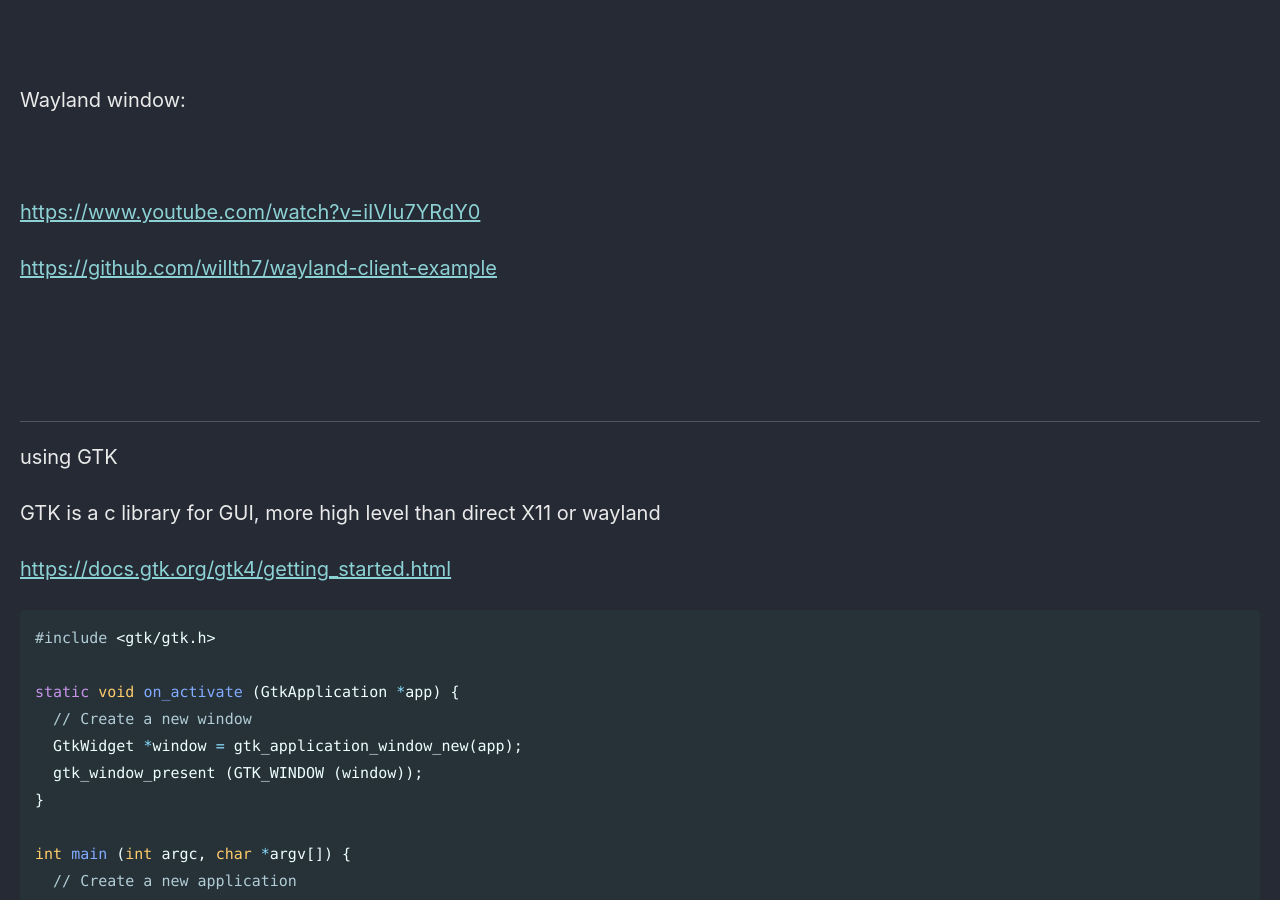
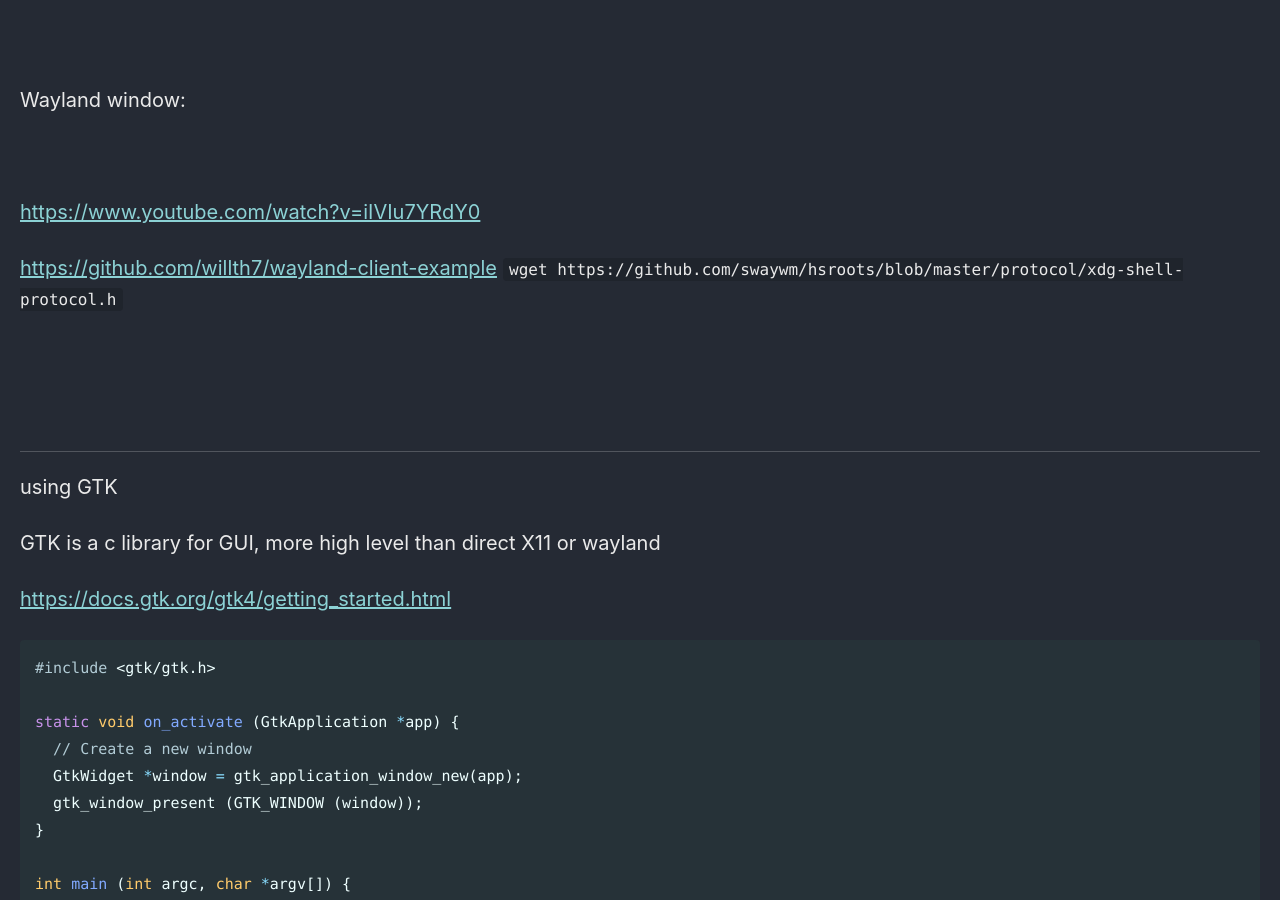
Before and after one commit to Connor-McCartney/Connor-McCartney.github.io, a Jekyll site: the page built from _pages/misc/xguic.md, in a window 1280 px wide and 900 px high, scrolled down 15971 px. Built offline with Jekyll 4.4.1, drawn with Linux system fonts in a browser that asks for light colours; cached includes are drawn as plain includes.

Commit message:
Update xguic.md

```diff
--- a/_pages/misc/xguic.md
+++ b/_pages/misc/xguic.md
@@ -621,7 +621,7 @@ Wayland window:
 
 <https://www.youtube.com/watch?v=iIVIu7YRdY0>
 
-<https://github.com/willth7/wayland-client-example>
+<https://github.com/willth7/wayland-client-example> `wget https://github.com/swaywm/hsroots/blob/master/protocol/xdg-shell-protocol.h`
 
 <br>
 
```
